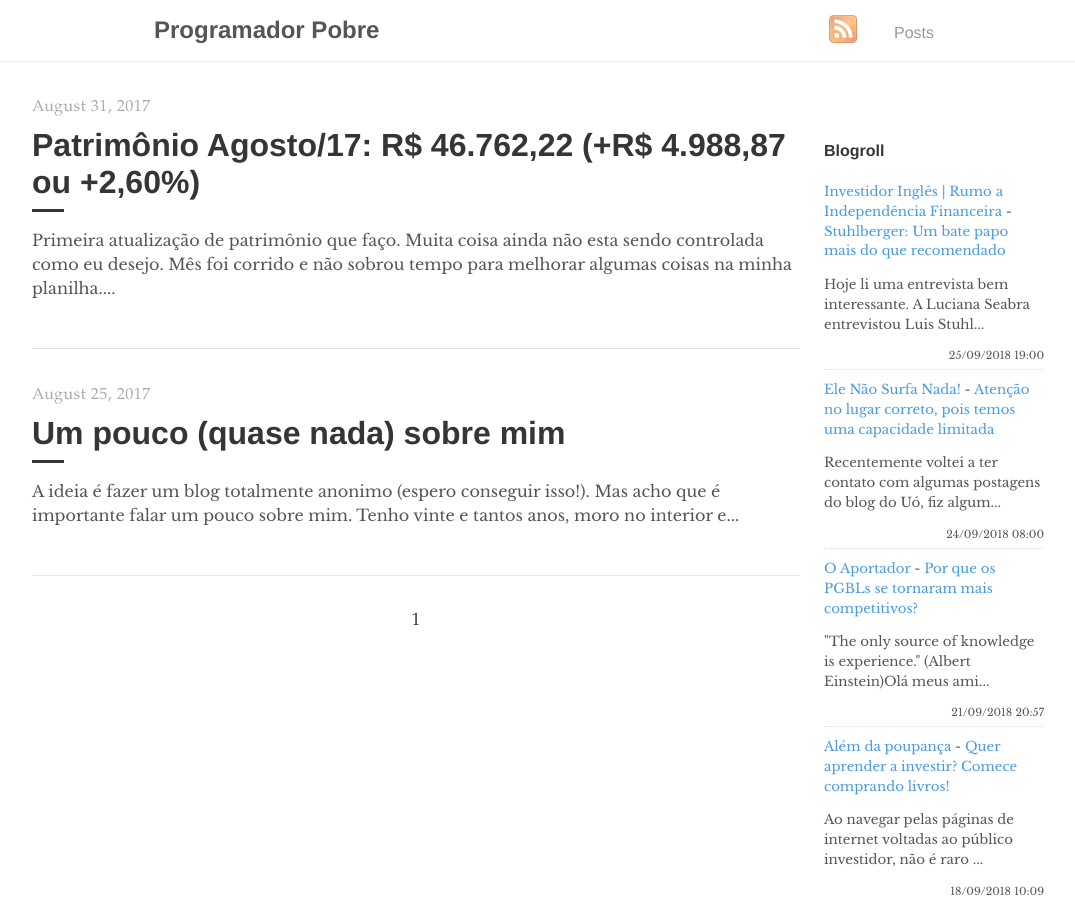
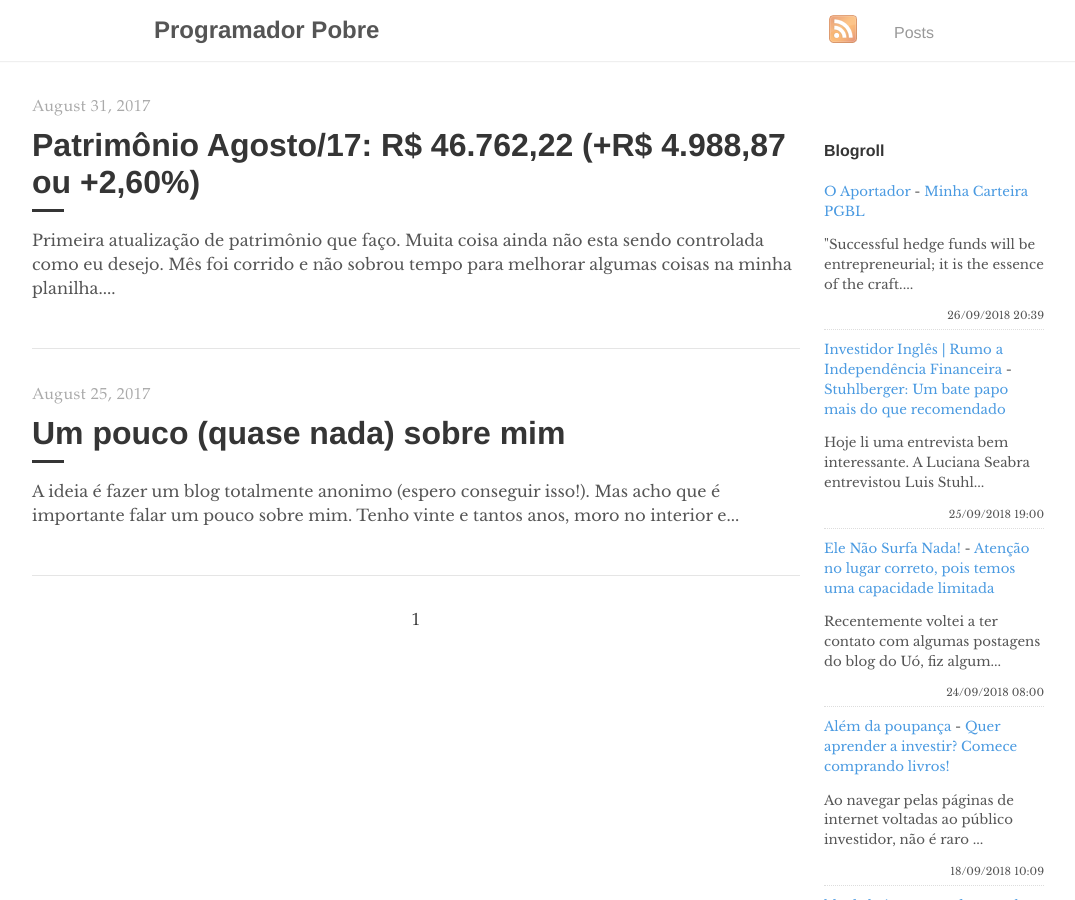
Before and after one commit to programadorpobre/programadorpobre.github.io, a Jekyll site: the page built from index.html, in a window 1280 px wide and 900 px high. Shown: the whole window, without its empty margins (96-1171 px from the left). Built offline with Jekyll 4.4.1, drawn with Linux system fonts in a browser that asks for light colours; the list of posts is cut into pages by our own code; comment, search, counter and statistics services are not loaded.

Commit message:
[ci skip] travis #418

```diff
--- a/_includes/feed-entries.html
+++ b/_includes/feed-entries.html
@@ -1,3 +1,8 @@
+<div class="feed-entry">
+    <a class="feed-entry-site-name" href="https://oaportadorfinanceiro.blogspot.com/">O Aportador</a> - <a class="feed-entry-title" href="https://oaportadorfinanceiro.blogspot.com/2018/09/minha-carteira-pgbl.html">Minha Carteira PGBL</a>
+    <p class="feed-entry-summary">"Successful hedge funds will be entrepreneurial; it is the essence of the craft....</p>
+    <time datetime="2018-09-26T20:39:00.000-03:00">26/09/2018 20:39</time>
+</div>
 <div class="feed-entry">
     <a class="feed-entry-site-name" href="https://www.investidoringles.com/">Investidor Inglês | Rumo a Independência Financeira</a> - <a class="feed-entry-title" href="https://www.investidoringles.com/2018/09/Stuhlberger-gestor-fundo-verde.html">Stuhlberger: Um bate papo mais do que recomendado</a>
     <p class="feed-entry-summary">Hoje li uma entrevista bem interessante. A Luciana Seabra entrevistou Luis Stuhl...</p>
@@ -7,11 +12,6 @@
     <a class="feed-entry-site-name" href="https://elenaosurfanada.blogspot.com/">Ele Não Surfa Nada!</a> - <a class="feed-entry-title" href="https://elenaosurfanada.blogspot.com/2018/09/atencao-no-lugar-correto-pois-temos-uma.html">Atenção no lugar correto, pois temos uma capacidade limitada</a>
     <p class="feed-entry-summary">Recentemente voltei a ter contato com algumas postagens do blog do Uó, fiz algum...</p>
     <time datetime="2018-09-24T08:00:00.000-03:00">24/09/2018 08:00</time>
-</div>
-<div class="feed-entry">
-    <a class="feed-entry-site-name" href="https://oaportadorfinanceiro.blogspot.com/">O Aportador</a> - <a class="feed-entry-title" href="https://oaportadorfinanceiro.blogspot.com/2018/09/por-que-os-pgbls-se-tornaram-mais.html">Por que os PGBLs se tornaram mais competitivos?</a>
-    <p class="feed-entry-summary">"The only source of knowledge is experience."&nbsp;(Albert Einstein)Olá meus ami...</p>
-    <time datetime="2018-09-21T20:57:00.000-03:00">21/09/2018 20:57</time>
 </div>
 <div class="feed-entry">
     <a class="feed-entry-site-name" href="https://alemdapoupanca.blogspot.com/">Além da poupança</a> - <a class="feed-entry-title" href="https://alemdapoupanca.blogspot.com/2018/09/quer-aprender-investir-comece-comprando.html">Quer aprender a investir? Comece comprando livros!</a>
```
